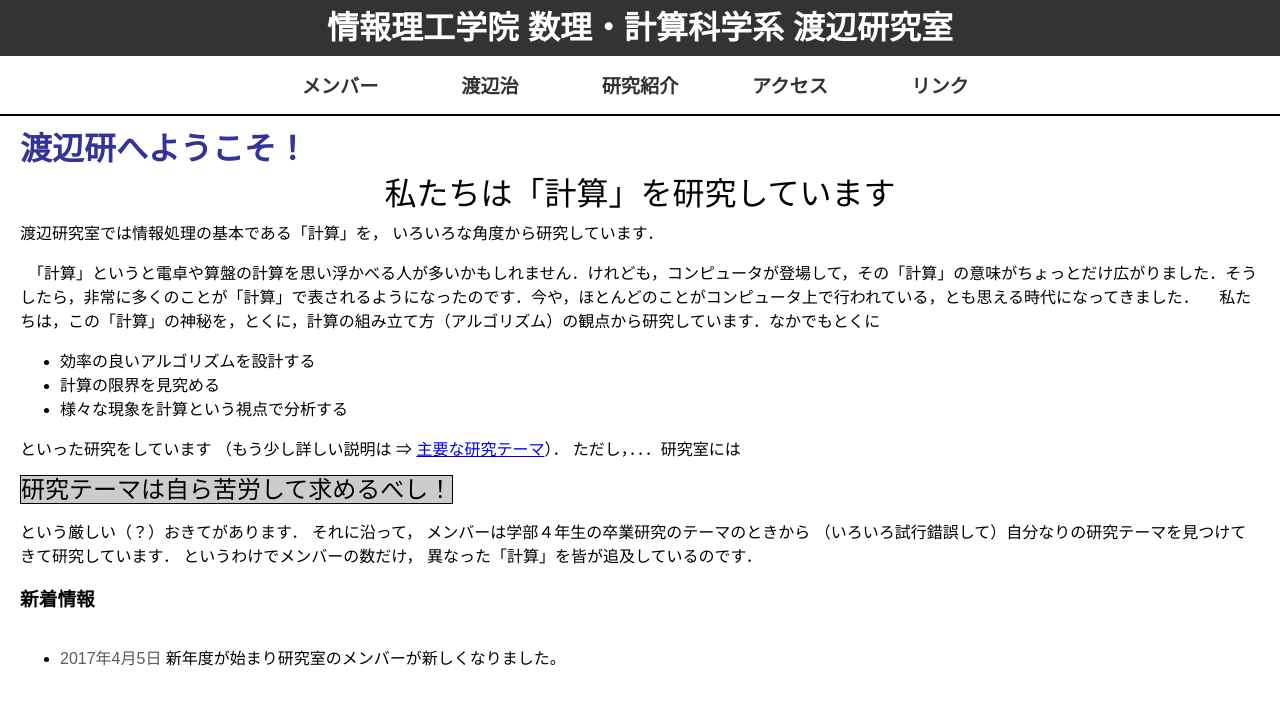
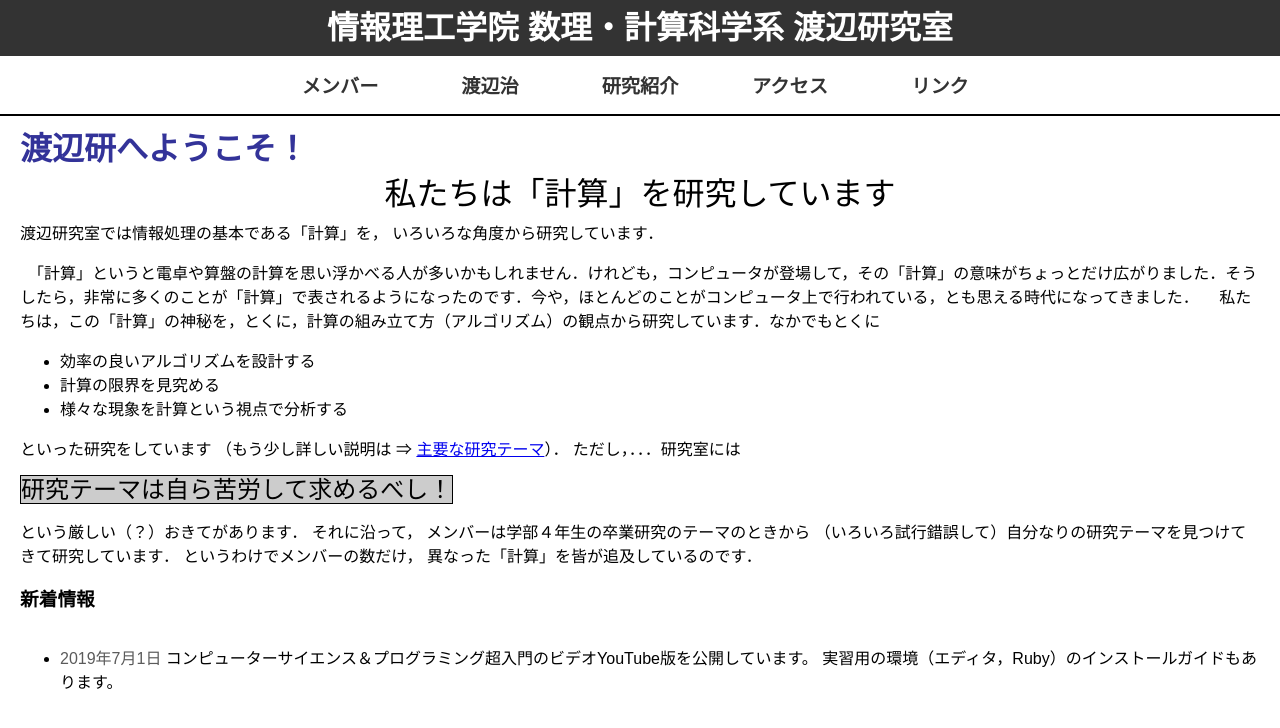
Before and after one commit to watanabe-laboratory/watanabe-laboratory.github.io, a Jekyll site: the page built from index.md, in a window 1280 px wide. Shown: the top 728 px of the page. Built offline with Jekyll 4.4.1, drawn with Linux system fonts in a browser that asks for light colours.

Commit message:
update the news

```diff
--- a/_includes/news.md
+++ b/_includes/news.md
@@ -1 +1,2 @@
-* <span class="date">2017年4月5日</span> 新年度が始まり研究室のメンバーが新しくなりました。
+* <span class="date">2019年7月1日</span> コンピューターサイエンス＆プログラミング超入門のビデオYouTube版を公開しています。
+実習用の環境（エディタ，Ruby）のインストールガイドもあります。
```
Also changed, not shown: members.md (+1 -1 lines).
